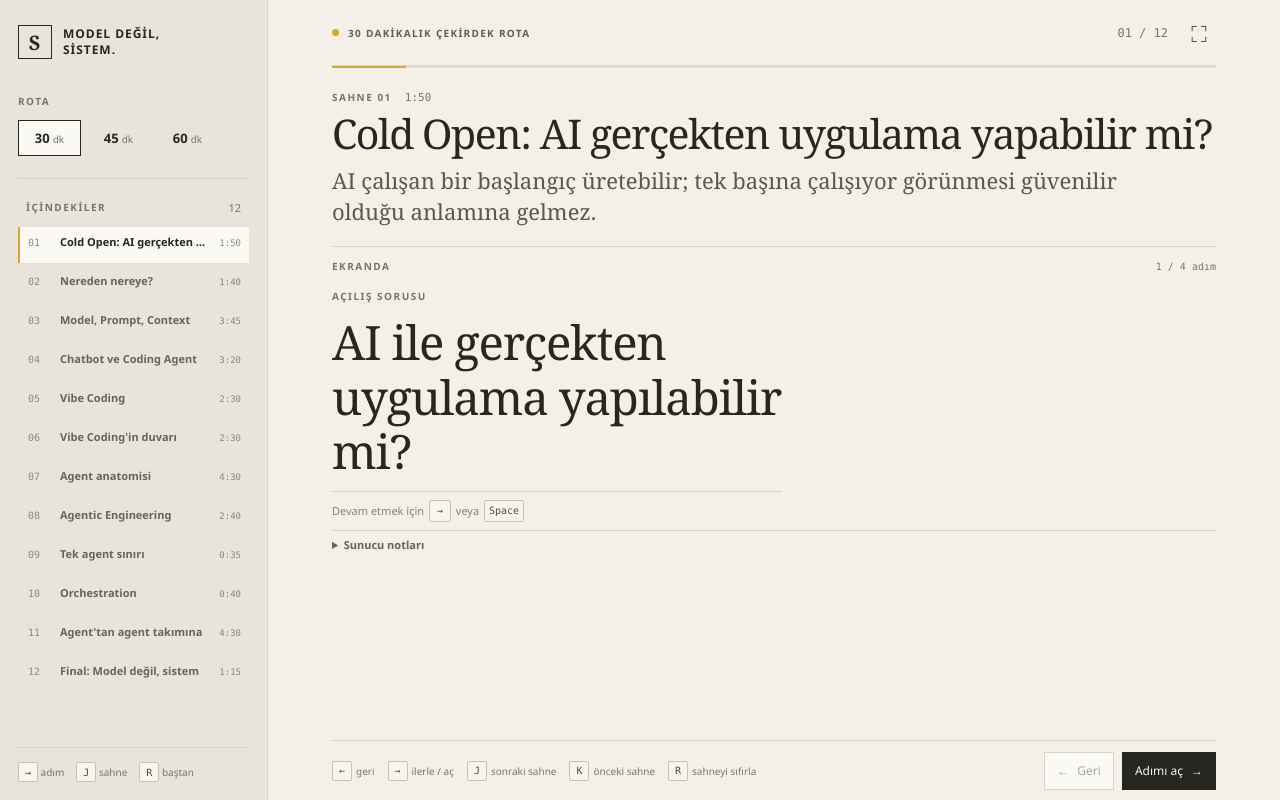
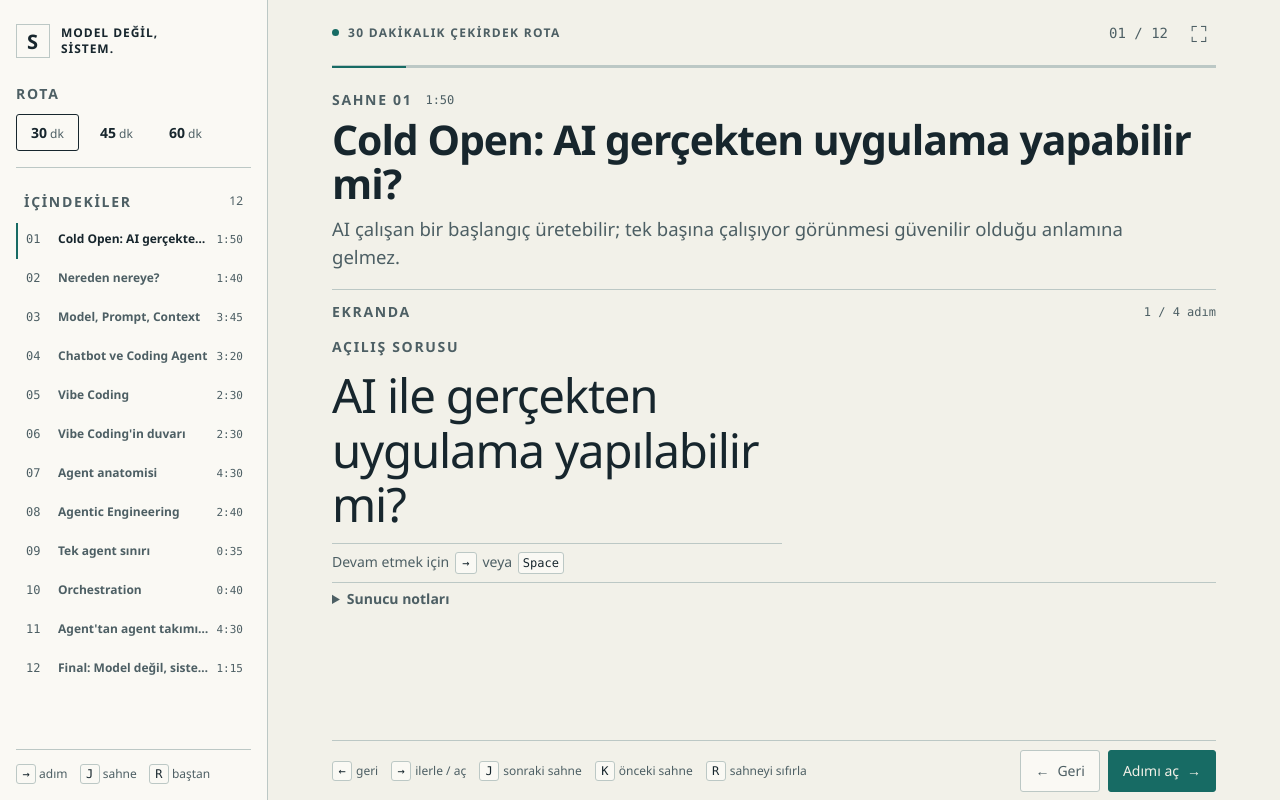
Before and after one commit to SetraTheXX/Sunum, a React (Vite) app: page / in a window 1280 px wide. Built offline with nearby package versions, Linux system fonts and the light colour scheme.

Commit message:
style: apply Visual Contract V2 shell tokens

```diff
--- a/index.html
+++ b/index.html
@@ -3,7 +3,7 @@
   <head>
     <meta charset="UTF-8" />
     <meta name="viewport" content="width=device-width, initial-scale=1.0" />
-    <meta name="theme-color" content="#f4f0e7" />
+    <meta name="theme-color" content="#F2F1E9" />
     <link rel="icon" href="data:," />
     <title>Model değil, sistem — Sunum</title>
   </head>
--- a/src/styles.css
+++ b/src/styles.css
@@ -1,24 +1,29 @@
 :root {
+  color-scheme: light;
   font-family: var(--font-body);
   color: var(--color-text);
   background: var(--color-background);
   font-synthesis: none;
   text-rendering: optimizeLegibility;
   -webkit-font-smoothing: antialiased;
-  --color-background: #f4f0e7;
-  --color-surface: #fbf9f4;
-  --color-text: #262720;
-  --color-muted: #74766c;
-  --color-rule: #d8d3c8;
-  --color-accent: #d4a933;
-  --color-accent-ink: #3b3218;
-  --color-success: #526451;
-  --color-error: #8b4638;
-  --color-inverse-surface: #292a25;
-  --color-inverse-text: #f4f0e7;
-  --color-inverse-muted: #c6c0b4;
-  --color-inverse-accent: #e4bd57;
-  --font-display: Georgia, "Times New Roman", serif;
+  --color-background: #F2F1E9;
+  --color-surface: #FAF9F4;
+  --color-text: #17262D;
+  --color-muted: #4D5F64;
+  --color-rule: #BCC8C5;
+  --color-accent: #176B64;
+  --color-accent-ink: #F4F1E8;
+  --color-oxide: #96401F;
+  --color-inverse-oxide: #F2AA80;
+  --color-attention: #75500A;
+  --color-inverse-attention: #F3CF78;
+  --color-success: #286044;
+  --color-error: #983D34;
+  --color-inverse-surface: #17262D;
+  --color-inverse-text: #F4F1E8;
+  --color-inverse-muted: #C1CBC8;
+  --color-inverse-accent: #78CFC0;
+  --font-display: Bahnschrift, "Segoe UI", Arial, sans-serif;
   --font-body: "Segoe UI", Arial, sans-serif;
   --font-mono: ui-monospace, Consolas, "Liberation Mono", monospace;
   --space-1: 4px;
@@ -27,9 +32,22 @@
   --space-4: 16px;
   --space-6: 24px;
   --space-8: 32px;
+  --space-12: 48px;
+  --space-16: 64px;
+  --space-20: 80px;
+  --type-title: clamp(2.5rem, 4vw, 4.5rem);
+  --type-section: clamp(1.75rem, 2.5vw, 2.25rem);
+  --type-body: clamp(1.125rem, 1.45vw, 1.375rem);
+  --type-detail: clamp(1rem, 1.1vw, 1.125rem);
+  --type-label: 0.875rem;
+  --radius-stage: 0px;
+  --radius-control: 3px;
+  --radius-group: 6px;
+  --focus-outline-width: 3px;
+  --focus-outline-offset: 3px;
   --rule-width: 1px;
   --rule: var(--rule-width) solid var(--color-rule);
-  --rule-accent: 3px solid var(--color-accent);
+  --rule-accent: 2px solid var(--color-accent);
   --paper: var(--color-background);
   --paper-light: var(--color-surface);
   --ink: var(--color-text);
@@ -37,16 +55,19 @@
   --line: var(--color-rule);
   --accent: var(--color-accent);
   --accent-ink: var(--color-accent-ink);
-  --sidebar: #e9e4d9;
+  --sidebar: var(--color-surface);
 }
 
 * { box-sizing: border-box; }
 
 html, body, #root { width: 100%; min-width: 320px; min-height: 100%; margin: 0; }
-body { min-height: 100vh; }
+body { min-height: 100vh; background: var(--color-background); }
 button, a { font: inherit; }
 button { color: inherit; }
-button:focus-visible, a:focus-visible, summary:focus-visible { outline: 3px solid #98721d; outline-offset: 3px; }
+button:focus-visible, a:focus-visible, summary:focus-visible {
+  outline: var(--focus-outline-width) solid var(--color-accent);
+  outline-offset: var(--focus-outline-offset);
+}
 
 .presentation-shell {
   display: grid;
@@ -59,83 +80,84 @@ button:focus-visible, a:focus-visible, summary:focus-visible { outline: 3px soli
   display: flex;
   flex-direction: column;
   min-height: 100vh;
-  padding: 25px 18px 18px;
-  border-right: 1px solid var(--line);
+  padding: var(--space-6) var(--space-4) var(--space-4);
+  border-right: var(--rule);
   background: var(--sidebar);
 }
 
 .wordmark { display: flex; align-items: center; gap: 11px; color: var(--ink); text-decoration: none; font-size: 12px; font-weight: 800; letter-spacing: .08em; line-height: 1.35; }
-.wordmark-mark { display: grid; width: 34px; height: 34px; place-items: center; border: 1px solid var(--ink); font-family: Georgia, serif; font-size: 20px; font-weight: 700; }
-.eyebrow { color: var(--muted); font-size: 10px; font-weight: 700; letter-spacing: .15em; }
-.mode-picker { padding: 29px 0 22px; border-bottom: 1px solid var(--line); }
+.wordmark-mark { display: grid; width: 34px; height: 34px; place-items: center; border: var(--rule); font-family: var(--font-display); font-size: 20px; font-weight: 700; }
+.eyebrow { color: var(--muted); font-size: var(--type-label); font-weight: 700; letter-spacing: .12em; }
+.mode-picker { padding: var(--space-6) 0 var(--space-4); border-bottom: var(--rule); }
 .mode-options { display: flex; gap: 6px; margin-top: 10px; }
-.mode-option { min-width: 63px; padding: 8px 10px; border: 1px solid transparent; background: transparent; cursor: pointer; font-size: 13px; font-weight: 700; }
-.mode-option span { margin-left: 3px; color: var(--muted); font-size: 10px; font-weight: 500; }
-.mode-option:hover { border-color: #a8a294; }
+.mode-option { min-width: 63px; padding: 8px 10px; border: 1px solid transparent; border-radius: var(--radius-control); background: transparent; cursor: pointer; font-size: var(--type-label); font-weight: 700; }
+.mode-option span { margin-left: 3px; color: var(--muted); font-size: 12px; font-weight: 500; }
+.mode-option:hover { border-color: var(--color-rule); }
 .mode-option.is-selected { border-color: var(--ink); background: var(--paper-light); }
-.mode-note { margin: 10px 0 0; color: #5f5b4c; font-size: 11px; line-height: 1.45; }
+.mode-note { margin: 10px 0 0; color: var(--color-muted); font-size: var(--type-detail); line-height: 1.45; }
 
-.scene-list { display: flex; flex: 1; flex-direction: column; gap: 3px; min-height: 0; padding-top: 21px; overflow-y: auto; }
-.scene-list-heading { display: flex; justify-content: space-between; padding: 0 8px 9px; color: var(--muted); font-size: 11px; }
-.scene-link { display: grid; grid-template-columns: 25px minmax(0, 1fr) auto; gap: 7px; align-items: baseline; width: 100%; min-height: 36px; padding: 7px 8px; border: 0; border-left: 2px solid transparent; background: transparent; color: #64655d; text-align: left; cursor: pointer; }
-.scene-link:hover { background: rgba(255,255,255,.38); color: var(--ink); }
+.scene-list { display: flex; flex: 1; flex-direction: column; gap: 3px; min-height: 0; padding-top: var(--space-6); overflow-y: auto; }
+.scene-list-heading { display: flex; justify-content: space-between; padding: 0 8px 9px; color: var(--muted); font-size: 12px; }
+.scene-link { display: grid; grid-template-columns: 25px minmax(0, 1fr) auto; gap: 7px; align-items: baseline; width: 100%; min-height: 36px; padding: 7px 8px; border: 0; border-left: 2px solid transparent; background: transparent; color: var(--color-muted); text-align: left; cursor: pointer; }
+.scene-link:hover { background: var(--paper-light); color: var(--ink); }
 .scene-link.is-active { border-left-color: var(--accent); background: var(--paper-light); color: var(--ink); }
-.scene-link-number { color: #8b897f; font-family: ui-monospace, Consolas, monospace; font-size: 10px; }
-.scene-link-title { overflow: hidden; font-size: 11px; font-weight: 600; text-overflow: ellipsis; white-space: nowrap; }
-.scene-link-time { color: #89867d; font-family: ui-monospace, Consolas, monospace; font-size: 9px; }
-.rail-footer { display: flex; flex-wrap: wrap; gap: 8px 12px; padding-top: 14px; border-top: 1px solid var(--line); color: var(--muted); font-size: 10px; }
+.scene-link-number { color: var(--color-muted); font-family: var(--font-mono); font-size: 12px; }
+.scene-link-title { overflow: hidden; font-size: 12px; font-weight: 600; text-overflow: ellipsis; white-space: nowrap; }
+.scene-link-time { color: var(--color-muted); font-family: var(--font-mono); font-size: 11px; }
+.rail-footer { display: flex; flex-wrap: wrap; gap: 8px 12px; padding-top: 14px; border-top: var(--rule); color: var(--muted); font-size: 12px; }
 
-kbd { display: inline-grid; min-width: 20px; min-height: 20px; place-items: center; padding: 1px 4px; border: 1px solid #c7c1b5; border-radius: 2px; background: #f8f5ee; color: #4d4b43; font-family: ui-monospace, Consolas, monospace; font-size: 10px; }
+kbd { display: inline-grid; min-width: 20px; min-height: 20px; place-items: center; padding: 1px 4px; border: var(--rule); border-radius: var(--radius-control); background: var(--color-surface); color: var(--color-text); font-family: var(--font-mono); font-size: 12px; }
 
-.stage { display: flex; flex-direction: column; min-width: 0; min-height: 100vh; padding: 0 clamp(24px, 5vw, 76px); }
-.stage-header { display: flex; align-items: center; justify-content: space-between; min-height: 66px; border-bottom: 1px solid var(--line); }
-.route-label { display: flex; align-items: center; gap: 9px; color: #5d5e54; font-size: 10px; font-weight: 700; letter-spacing: .13em; }
+.stage { display: flex; flex-direction: column; min-width: 0; min-height: 100vh; padding: 0 clamp(40px, 5vw, 76px); }
+.stage-header { display: flex; align-items: center; justify-content: space-between; min-height: 66px; border-bottom: var(--rule); }
+.route-label { display: flex; align-items: center; gap: 9px; color: var(--color-muted); font-size: 12px; font-weight: 700; letter-spacing: .11em; }
 .route-dot { width: 7px; height: 7px; border-radius: 50%; background: var(--accent); }
 .stage-header-actions { display: flex; align-items: center; gap: 14px; }
-.stage-counter { color: var(--muted); font-family: ui-monospace, Consolas, monospace; font-size: 12px; }
-.icon-button { display: grid; width: 34px; height: 34px; place-items: center; border: 1px solid transparent; background: transparent; color: #55564d; font-size: 22px; cursor: pointer; }
+.stage-counter { color: var(--muted); font-family: var(--font-mono); font-size: 14px; }
+.icon-button { display: grid; width: 34px; height: 34px; place-items: center; border: 1px solid transparent; border-radius: var(--radius-control); background: transparent; color: var(--color-muted); font-size: 22px; cursor: pointer; }
 .icon-button:hover { border-color: var(--line); background: var(--paper-light); }
-.progress-track { height: 2px; background: #e3ded3; }
+.progress-track { height: 2px; background: var(--color-rule); }
 .progress-track span { display: block; height: 100%; background: var(--accent); }
 
 .scene-stage { flex: 1; width: min(100%, 1030px); margin: 0 auto; padding: clamp(30px, 5vh, 54px) 0 22px; }
 .scene-meta { display: flex; align-items: center; gap: 13px; }
-.scene-duration { color: var(--muted); font-family: ui-monospace, Consolas, monospace; font-size: 11px; }
-h1 { max-width: 900px; margin: 14px 0 16px; font-family: Georgia, "Times New Roman", serif; font-size: clamp(36px, 4.5vw, 64px); font-weight: 500; letter-spacing: -.035em; line-height: 1.04; }
-.scene-takeaway { max-width: 850px; margin: 0; color: #58594f; font-family: Georgia, "Times New Roman", serif; font-size: clamp(17px, 1.8vw, 22px); line-height: 1.45; }
+.scene-duration { color: var(--muted); font-family: var(--font-mono); font-size: 12px; }
+h1 { max-width: 900px; margin: 14px 0 16px; font-family: var(--font-display); font-size: var(--type-title); font-weight: 600; letter-spacing: -.025em; line-height: 1.08; }
+.scene-takeaway { max-width: 850px; margin: 0; color: var(--color-muted); font-family: var(--font-body); font-size: var(--type-body); line-height: 1.5; }
 .screen-content { margin-top: clamp(24px, 4vh, 40px); padding-top: 17px; border-top: 1px solid var(--line); }
 .screen-content-heading { display: flex; align-items: center; justify-content: space-between; }
-.step-counter { color: var(--muted); font-family: ui-monospace, Consolas, monospace; font-size: 10px; }
+.step-counter { color: var(--muted); font-family: var(--font-mono); font-size: 12px; }
 .reveal-list { display: grid; gap: 0; margin: 9px 0 0; padding: 0; list-style: none; }
-.reveal-list li { display: grid; grid-template-columns: 35px minmax(0, 1fr); gap: 9px; align-items: baseline; padding: 13px 10px; border-bottom: 1px solid #e1dcd2; color: #77766e; font-size: clamp(15px, 1.5vw, 19px); line-height: 1.42; }
+.reveal-list li { display: grid; grid-template-columns: 35px minmax(0, 1fr); gap: 9px; align-items: baseline; padding: 13px 10px; border-bottom: var(--rule); color: var(--color-muted); font-size: var(--type-detail); line-height: 1.5; }
 .reveal-list li.is-current { color: var(--ink); }
-.reveal-index { color: #9c9789; font-family: ui-monospace, Consolas, monospace; font-size: 10px; }
-.reveal-list li.is-current .reveal-index { color: #8a681c; }
-.next-hint { margin: 12px 0 0; color: #858176; font-size: 11px; }
+.reveal-index { color: var(--color-muted); font-family: var(--font-mono); font-size: 12px; }
+.reveal-list li.is-current .reveal-index { color: var(--color-accent); }
+.next-hint { margin: 12px 0 0; color: var(--color-muted); font-size: var(--type-label); }
 .next-hint kbd { min-width: 22px; min-height: 22px; margin: 0 2px; }
-.next-hint.is-finale { color: #5d532e; font-weight: 700; }
+.next-hint.is-finale { color: var(--color-accent); font-weight: 700; }
 
-.speaker-notes { margin-top: 18px; border-top: 1px solid var(--line); color: #5d5c54; }
-.speaker-notes summary { width: fit-content; padding: 11px 0; color: #65645b; font-size: 11px; font-weight: 700; cursor: pointer; }
-.notes-body { max-width: 800px; padding: 0 0 12px; font-size: 13px; line-height: 1.65; }
+.speaker-notes { margin-top: 18px; border-top: var(--rule); color: var(--color-muted); }
+.speaker-notes summary { width: fit-content; padding: 11px 0; color: var(--color-muted); font-size: var(--type-label); font-weight: 700; cursor: pointer; }
+.notes-body { max-width: 800px; padding: 0 0 12px; font-size: var(--type-detail); line-height: 1.65; }
 .notes-body p { margin: 0 0 12px; white-space: pre-line; }
 .notes-body strong { color: var(--ink); }
-.purpose-note { color: #69685f; }
+.purpose-note { color: var(--color-muted); }
 
-.stage-footer { display: flex; align-items: center; justify-content: space-between; gap: 15px; min-height: 70px; border-top: 1px solid var(--line); }
-.keyboard-legend { display: flex; flex-wrap: wrap; gap: 8px 13px; color: #77766e; font-size: 10px; }
+.stage-footer { display: flex; align-items: center; justify-content: space-between; gap: 15px; min-height: 70px; border-top: var(--rule); }
+.keyboard-legend { display: flex; flex-wrap: wrap; gap: 8px 13px; color: var(--color-muted); font-size: 12px; }
 .keyboard-legend span { display: flex; align-items: center; gap: 4px; }
 .stage-actions { display: flex; gap: 8px; }
-.nav-button { display: flex; align-items: center; gap: 8px; min-height: 38px; padding: 0 12px; border: 1px solid var(--line); background: var(--paper-light); font-size: 12px; cursor: pointer; }
-.nav-button:hover:not(:disabled) { border-color: #8c877b; }
-.nav-button:disabled { color: #aaa69b; cursor: not-allowed; }
-.nav-button-primary { border-color: var(--ink); background: var(--ink); color: #f8f5ed; }
-.nav-button-primary:hover:not(:disabled) { background: #45463e; color: #fff; }
+.nav-button { display: flex; align-items: center; gap: 8px; min-height: 42px; padding: 0 14px; border: var(--rule); border-radius: var(--radius-control); background: var(--paper-light); font-size: var(--type-label); cursor: pointer; }
+.nav-button:hover:not(:disabled) { border-color: var(--color-accent); }
+.nav-button:disabled { color: var(--color-muted); cursor: not-allowed; }
+.nav-button-primary { border-color: var(--color-accent); background: var(--color-accent); color: var(--color-accent-ink); }
+.nav-button-primary:hover:not(:disabled) { filter: brightness(.92); }
+.nav-button-primary:disabled { border-color: var(--color-rule); background: var(--color-surface); color: var(--color-muted); }
 
-/* Phase 3 visual primitives: editorial type, fine rules, restrained amber. */
+/* Global visual primitives: editorial type, fine rules, restrained teal. */
 .scene-stage h1 { font-family: var(--font-display); }
 .scene-stage .eyebrow,
-.primitive-label { color: var(--color-muted); font-size: 10px; font-weight: 700; letter-spacing: .15em; }
+.primitive-label { color: var(--color-muted); font-size: var(--type-label); font-weight: 700; letter-spacing: .12em; }
 .primitive-label { display: block; }
 
 .opening-grid { display: grid; grid-template-columns: minmax(0, 1.08fr) minmax(280px, .92fr); gap: clamp(24px, 4vw, 54px); margin-top: var(--space-4); }
```
